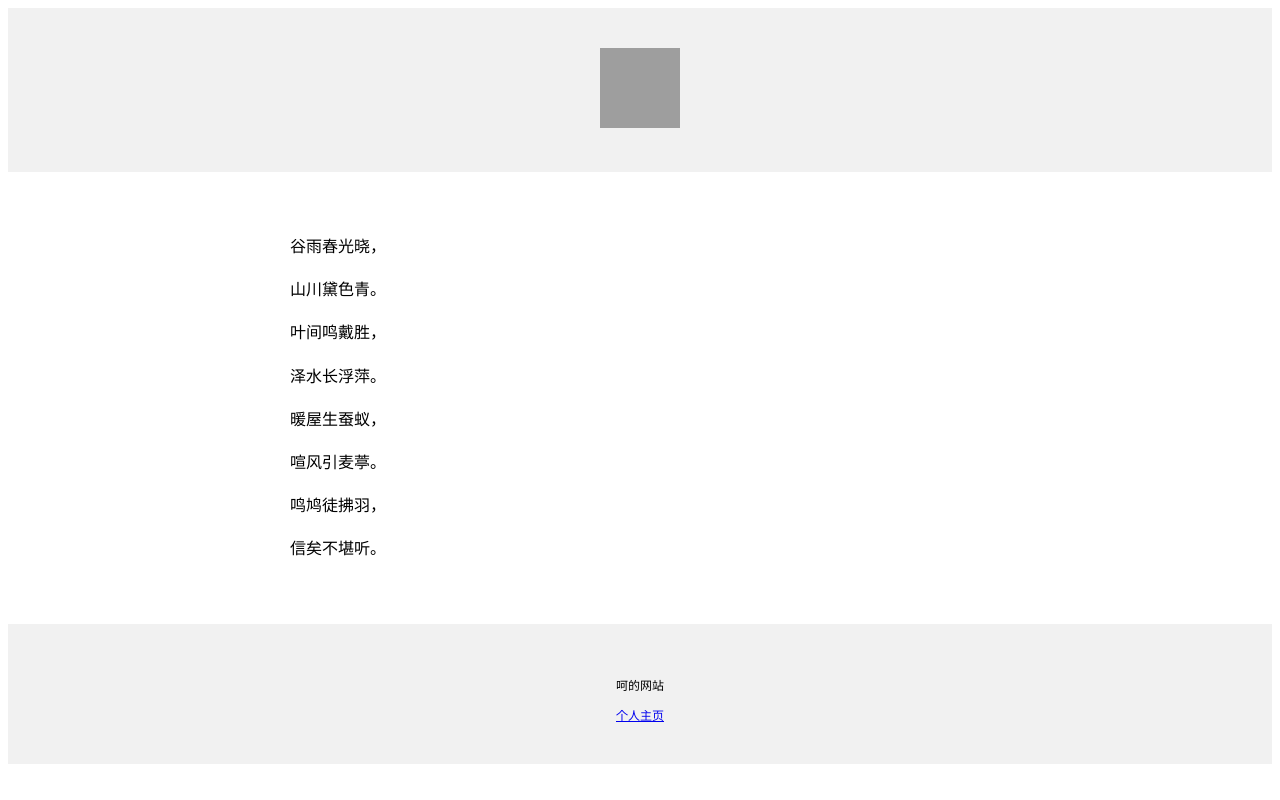
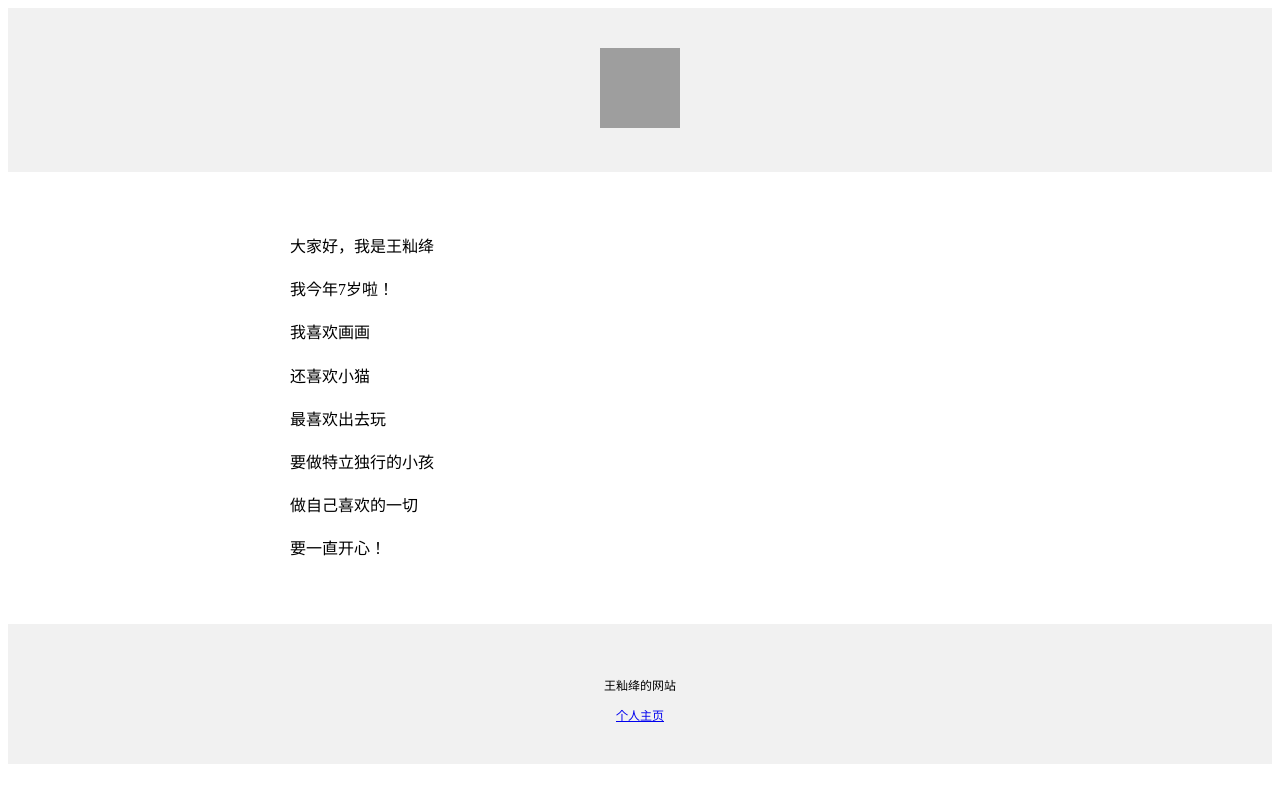
Before and after one commit to hclning/re01, a plain HTML site: page index.html in a window 1280 px wide. Drawn offline with Linux system fonts and the light colour scheme; grey boxes are pictures that could not be loaded.

Commit message:
index.html

```diff
--- a/index.html
+++ b/index.html
@@ -12,7 +12,7 @@
         text-align:center;
         padding:40px;
         ">
-        <img src="https://img1.baidu.com/it/u=1486122153,1883893416&fm=253&fmt=auto&app=138&f=JPEG?w=749&h=500" alt="外部图片"width="80px" height="80px">
+        <img src="https://img1.baidu.com/it/u=3770588987,889419504&fm=253&fmt=auto&app=138&f=JPEG?w=800&h=800" alt="外部图片"width="80px" height="80px">
    </div>
 
     <div style="
@@ -21,14 +21,14 @@
         padding:15px;
         line-height:1.7
         ">
-         <p>谷雨春光晓，</p>
-         <p>山川黛色青。</p>
-         <p>叶间鸣戴胜，</p>
-         <p>泽水长浮萍。</p>
-         <p>暖屋生蚕蚁，</p>
-         <p>喧风引麦葶。</p>
-         <p>鸣鸠徒拂羽，</p>
-         <p>信矣不堪听。</p>
+         <p>大家好，我是王籼绛</p>
+         <p>我今年7岁啦！</p>
+         <p>我喜欢画画</p>
+         <p>还喜欢小猫</p>
+         <p>最喜欢出去玩</p>
+         <p>要做特立独行的小孩</p>
+         <p>做自己喜欢的一切</p>
+         <p>要一直开心！</p>
    </div>
 
     <div style="
@@ -37,7 +37,7 @@
         padding:40px;
         font-size:12px;
         ">
-        <p>呵的网站</p>
+        <p>王籼绛的网站</p>
         <a href="#">个人主页</a>
    </div>
 </body>
```
